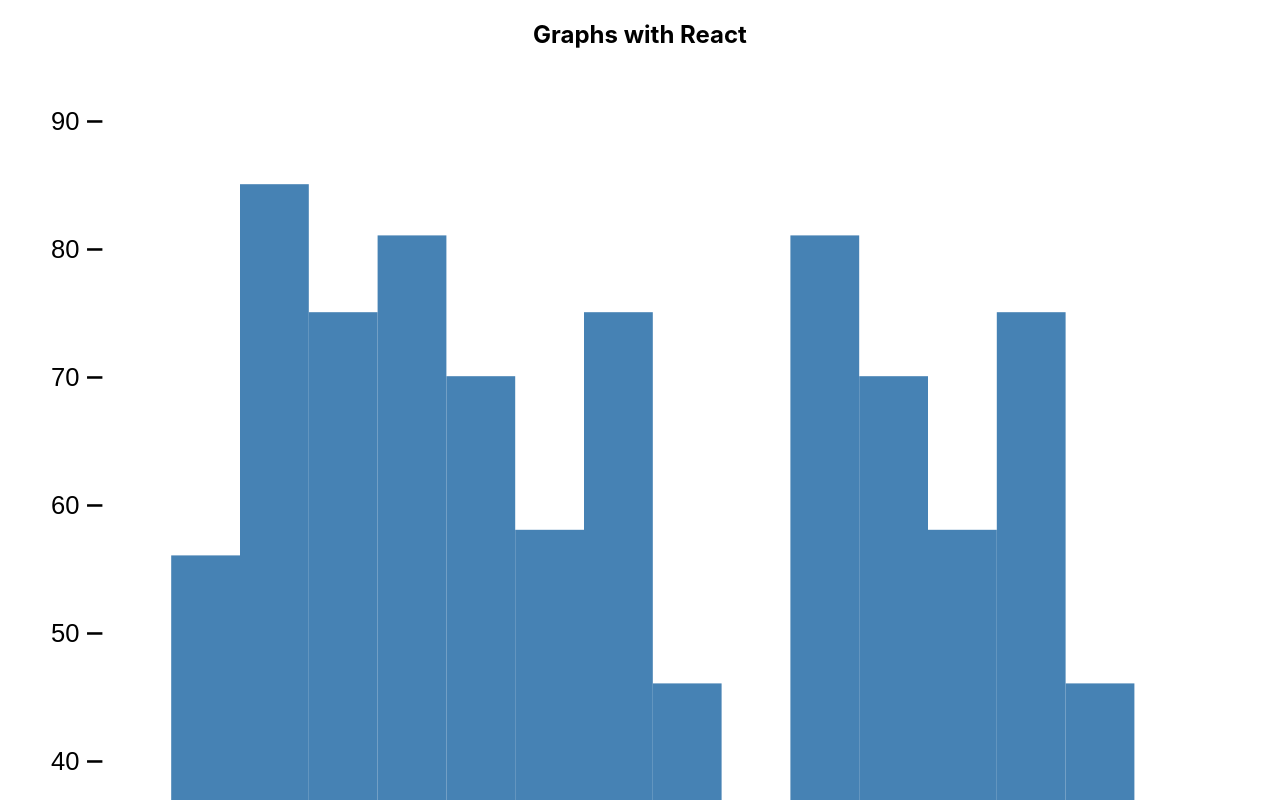
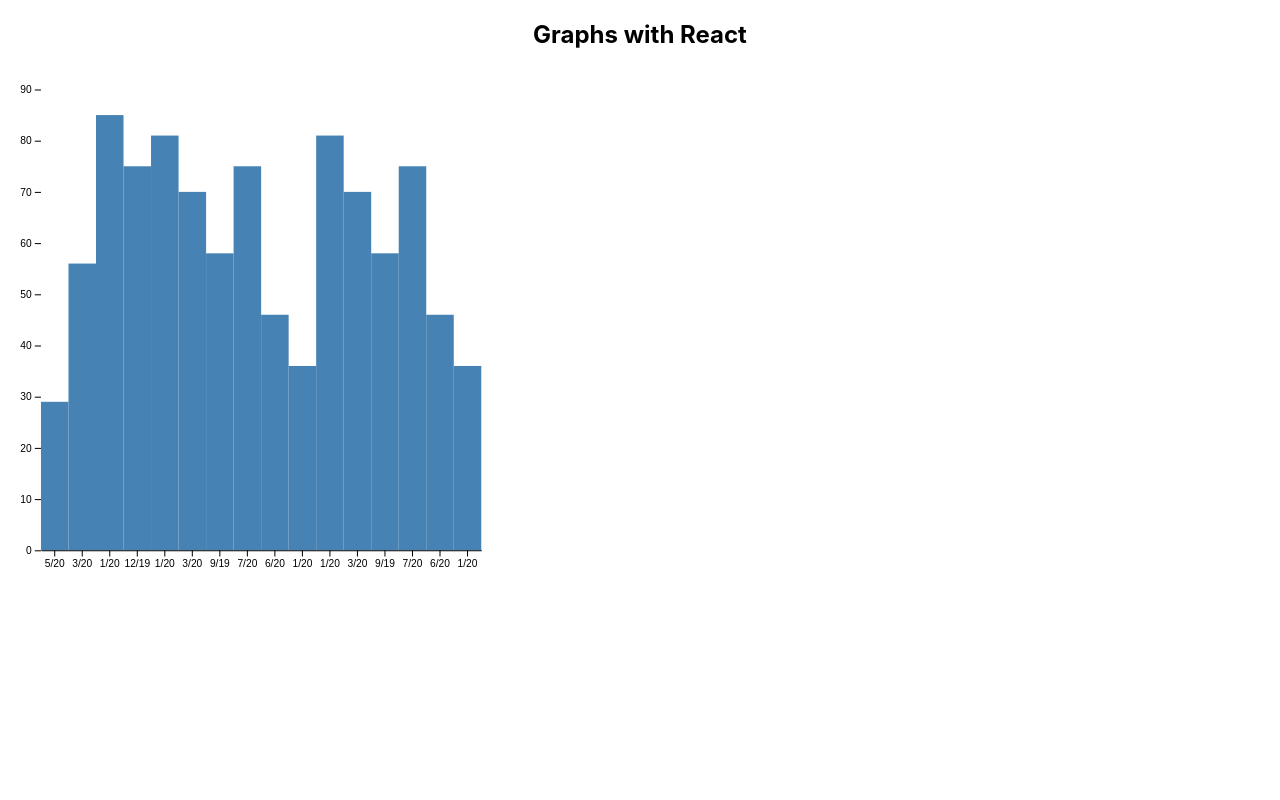
Before and after one commit to akomiqaia/react_d3_fun, a React (Create React App) app: page / in a window 1280 px wide. Shown: the top 800 px of the page. Built offline with nearby package versions, Linux system fonts and the light colour scheme.

Commit message:
add styling

```diff
--- a/src/App.css
+++ b/src/App.css
@@ -36,3 +36,9 @@
     transform: rotate(360deg);
   }
 }
+
+
+
+.chart {
+  width: 40vw;
+}
```
